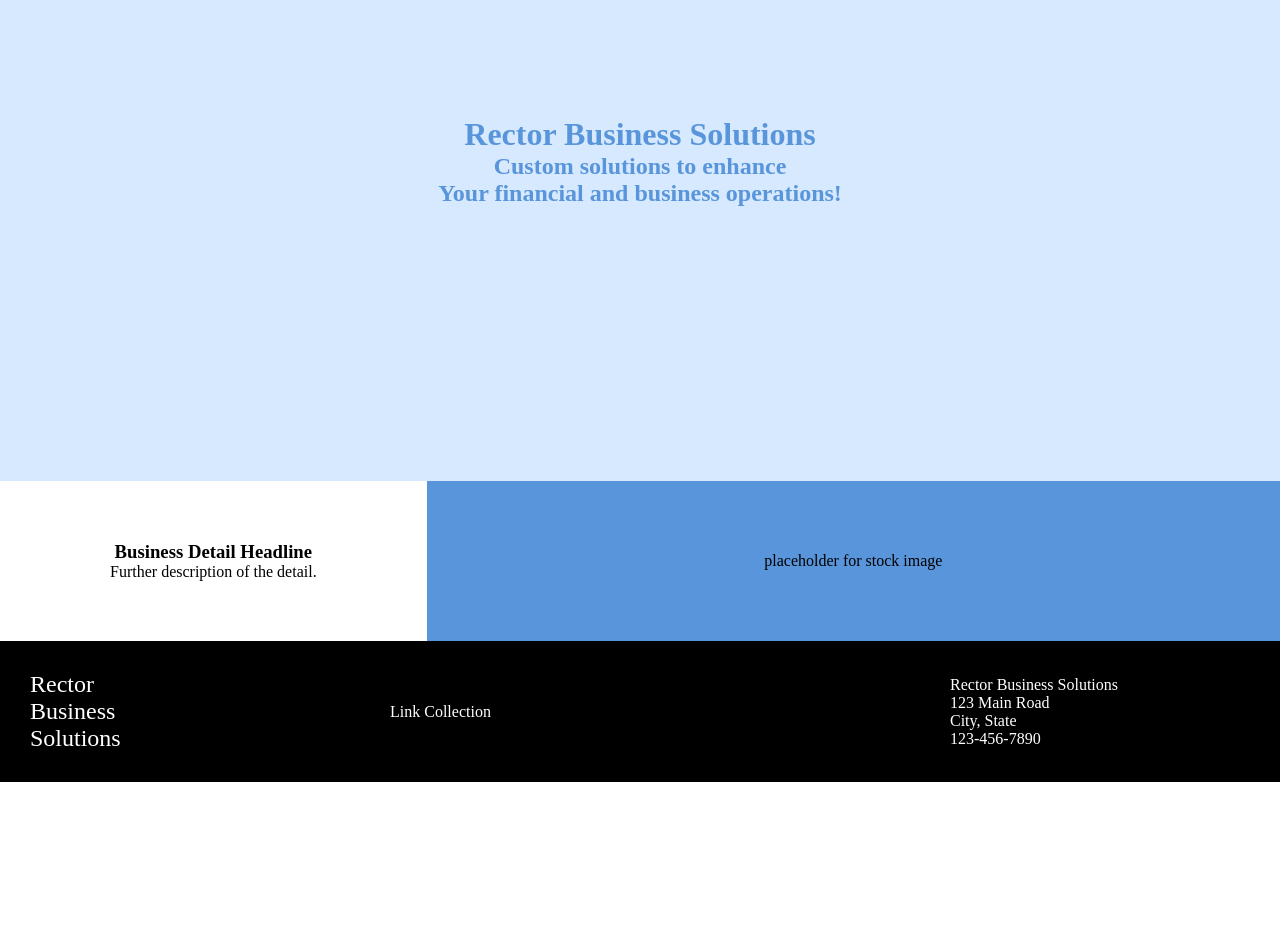
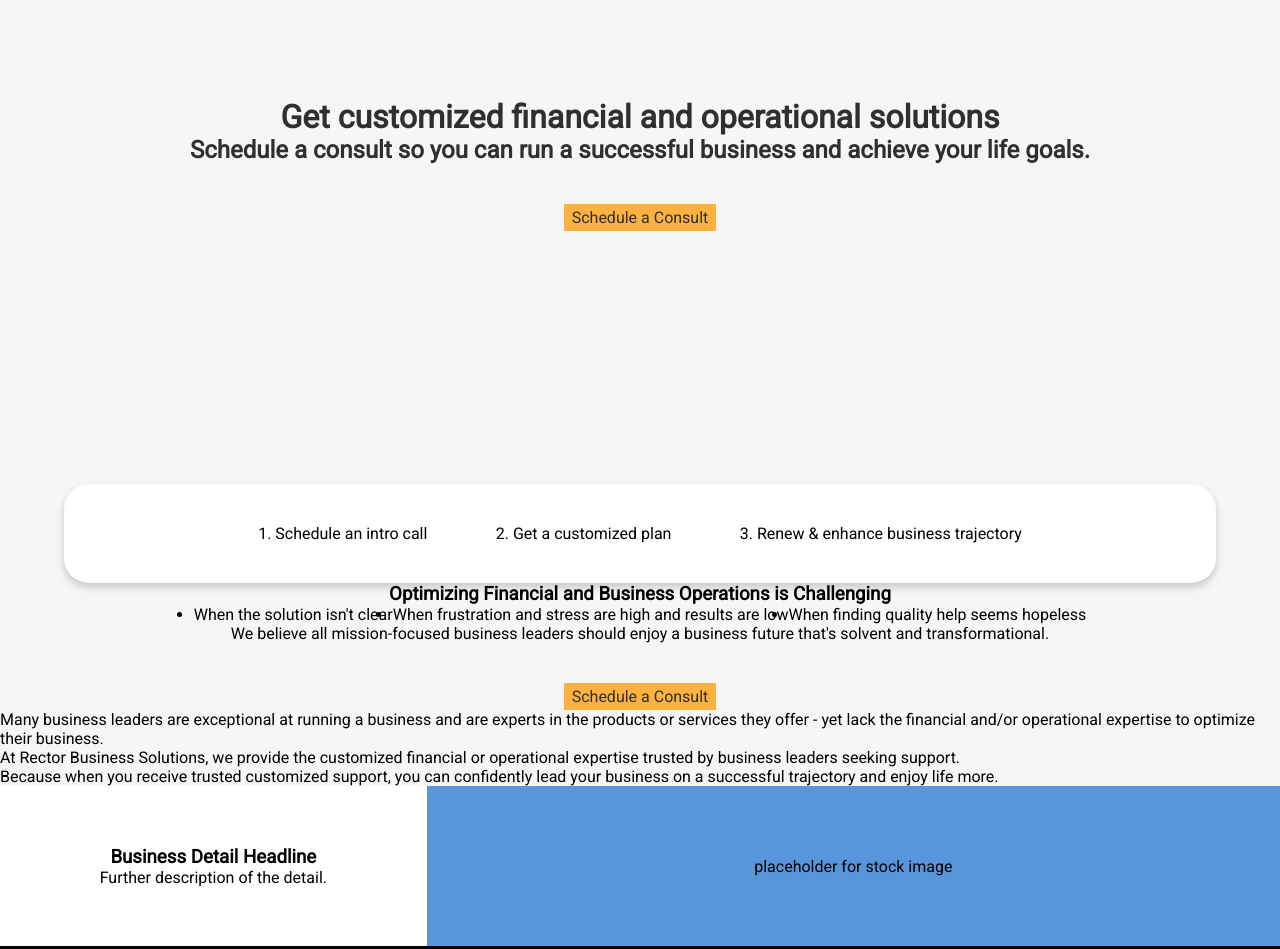
Before and after one commit to dmcmillin3/rbs, a plain HTML site: page index.html in a window 1280 px wide. Shown: the part 280-1229 px from the top of the page. Before the commit the page ends 1062 px from the top, so only its background shows below. Drawn offline with Linux system fonts and the light colour scheme.

Commit message:
Add landing page content and partly style
Began adding website content to the landing page. As content was added,
styling was also added. Further cleanup can be done, like creating
generic classes for re-used styles. This would be better off done now,
at the early stages of the project than later when implementing such a
change would be more tedious.

Items still needed are a logo and testimonial video to be included on
the landing page, as well as any social network links/third party links
that would need to be featured.

```diff
--- a/index.html
+++ b/index.html
@@ -12,16 +12,49 @@
             <div class="logo">Rector<br>Business<br>Solutions</div>
             <ul class="links">
                 <li class="about"><a href="#">About</a></li>
+                <li class="medical"><a href="#">Medical</a></li>
+                <li class="financial"><a href="#">Financial</a></li>
                 <li class="consult"><a href="https://calendly.com/">Schedule a Consult</a></li>
             </ul>
         </nav>
         <header>
             <div class="hero">
-                <h1>Rector Business Solutions</h1>
-                <h2>Custom solutions to enhance <br>Your financial and business operations!</h2>
+                <h1>Get customized financial and operational solutions</h1>
+                <h2>Schedule a consult so you can run a successful business and achieve your life goals.</h2>
+                <div class="consult-button">Schedule a Consult</div>
             </div>
         </header>
         <main>
+            <div class="card-plan">
+                <div class="card-plan-item">
+                    <p>1. Schedule an intro call</p>
+                    <p>2. Get a customized plan</p>
+                    <p>3. Renew & enhance business trajectory</p>
+                </div>
+            </div>
+            <div class="message">
+                <h3>Optimizing Financial and Business Operations is Challenging</h3>
+                <ul>
+                    <li>When the solution isn't clear</li>
+                    <li>When frustration and stress are high and results are low</li>
+                    <li>When finding quality help seems hopeless</li>
+                </ul>
+                <p>We believe all mission-focused business leaders should enjoy a business future that's solvent and
+                    transformational.</p>
+                <div class="consult-button">Schedule a Consult</div>
+            </div>
+            <div class="oneLiner">
+                <p>Many business leaders are exceptional at running a business and are experts in the products or
+                    services they offer - yet lack the financial and/or operational expertise to optimize their
+                    business.
+                </p>
+                <p>At Rector Business Solutions, we provide the customized financial or operational expertise
+                    trusted by business leaders seeking support.
+                </p>
+                <p>Because when you receive trusted customized support, you can confidently lead your business on
+                    a successful trajectory and enjoy life more.
+                </p>
+            </div>
             <div class="card-left-container">
                 <div class="card">
                     <h3>Business Detail Headline</h3>
--- a/styles.css
+++ b/styles.css
@@ -1,3 +1,5 @@
+@import url('https://fonts.googleapis.com/css2?family=Roboto&display=swap');
+
 *, *::before, *::after {
     box-sizing: inherit;
 }
@@ -5,15 +7,20 @@
 * {
     margin: 0;
     padding: 0;
+    font-family: 'Roboto';
 }
 
 html {
     box-sizing: border-box;
 }
 
+main {
+    background-color: #F6F6F6;
+}
+
 nav {
-    color: #fff;
-    background-color: #5995DA;
+    color: #FFFFFF;
+    background-color: #01A1B0;
     padding: 20px 0;
     display: flex;
     justify-content: space-between;
@@ -21,8 +28,8 @@ nav {
 }
 
 header {
-    color: #5995DA;
-    background-color: #D6E9FE;
+    color: #2F2F2F;
+    background-color: #F6F6F6;
     height: 80vh;
     display: flex;
     justify-content: center;
@@ -63,6 +70,34 @@ footer {
     align-items: center;
 }
 
+.card-plan {
+    display: flex;
+    justify-content: center;
+    width: 100%;
+}
+
+.card-plan-item {
+    display: flex;
+    justify-content: space-around;
+    background-color: #FFFFFF;
+    box-shadow: 0 4px 8px 0 rgba(0,0,0,0.2);
+    transition: 0.3s;
+    padding: 40px 160px;
+    width: 90%;
+    border-radius: 25px;
+}
+
+.card-plan-item:hover {
+    box-shadow: 0 8px 16px 0 rgba(0,0,0,0.2);
+}
+
+.consult-button {
+    background-color: #FDB140;
+    padding: 4px 8px;
+    color: #2F2F2F;
+    margin-top: 40px;
+}
+
 .footer-one, .footer-two, .footer-three {
     margin: 30px;
 }
@@ -77,7 +112,7 @@ footer {
 }
 
 .hero {
-    width: 900px;
+    min-width: 80%;
     height: 300px;
     text-align: center;
     display: flex;
@@ -106,3 +141,15 @@ footer {
 .links li {
     list-style: none;
 }
+
+.message {
+    display: flex;
+    flex-direction: column;
+    align-items: center;
+}
+
+.message ul {
+    display: flex;
+    justify-content: space-around;
+    align-items: center;
+}
```
Also changed, not shown: README.md.
